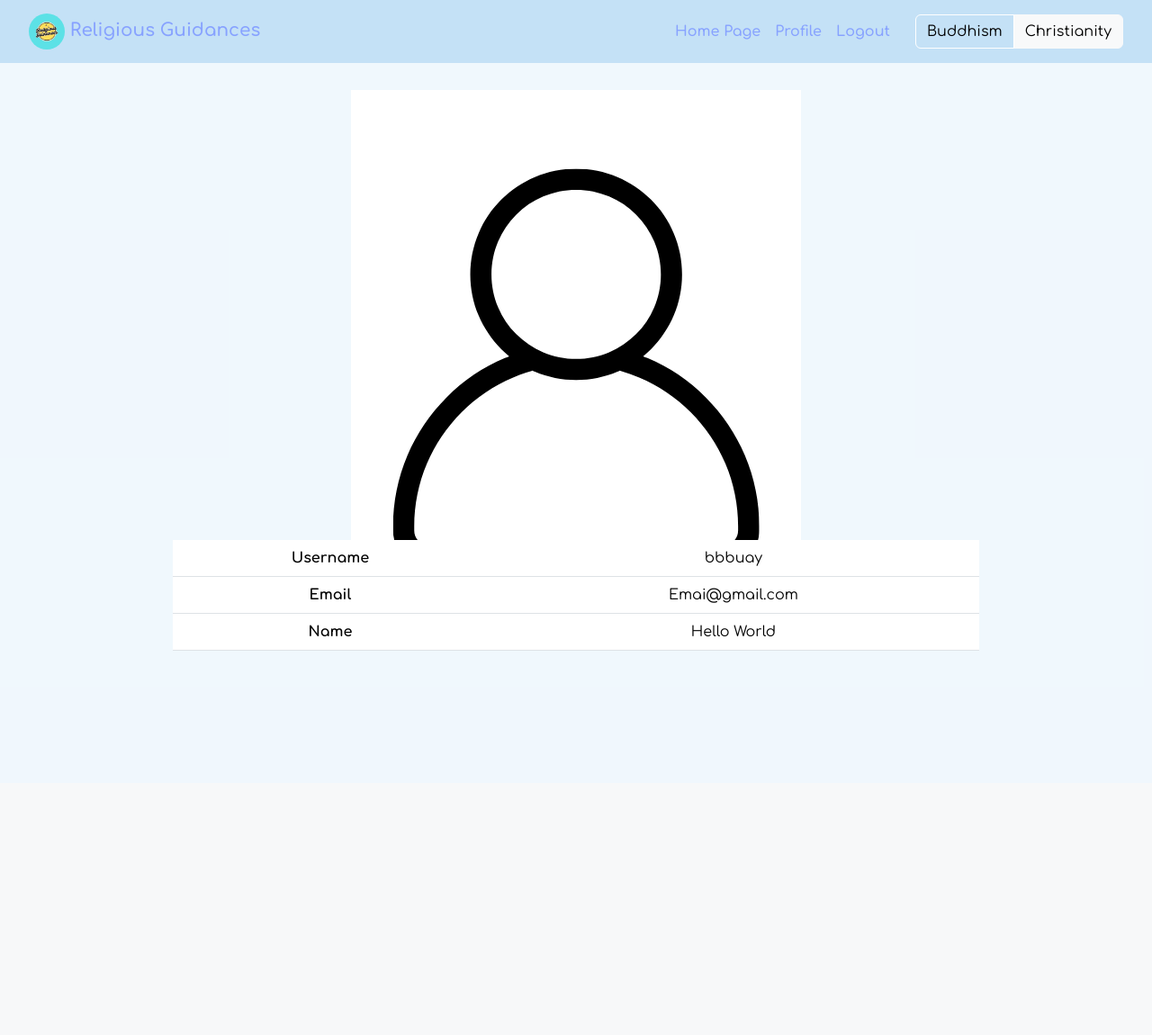
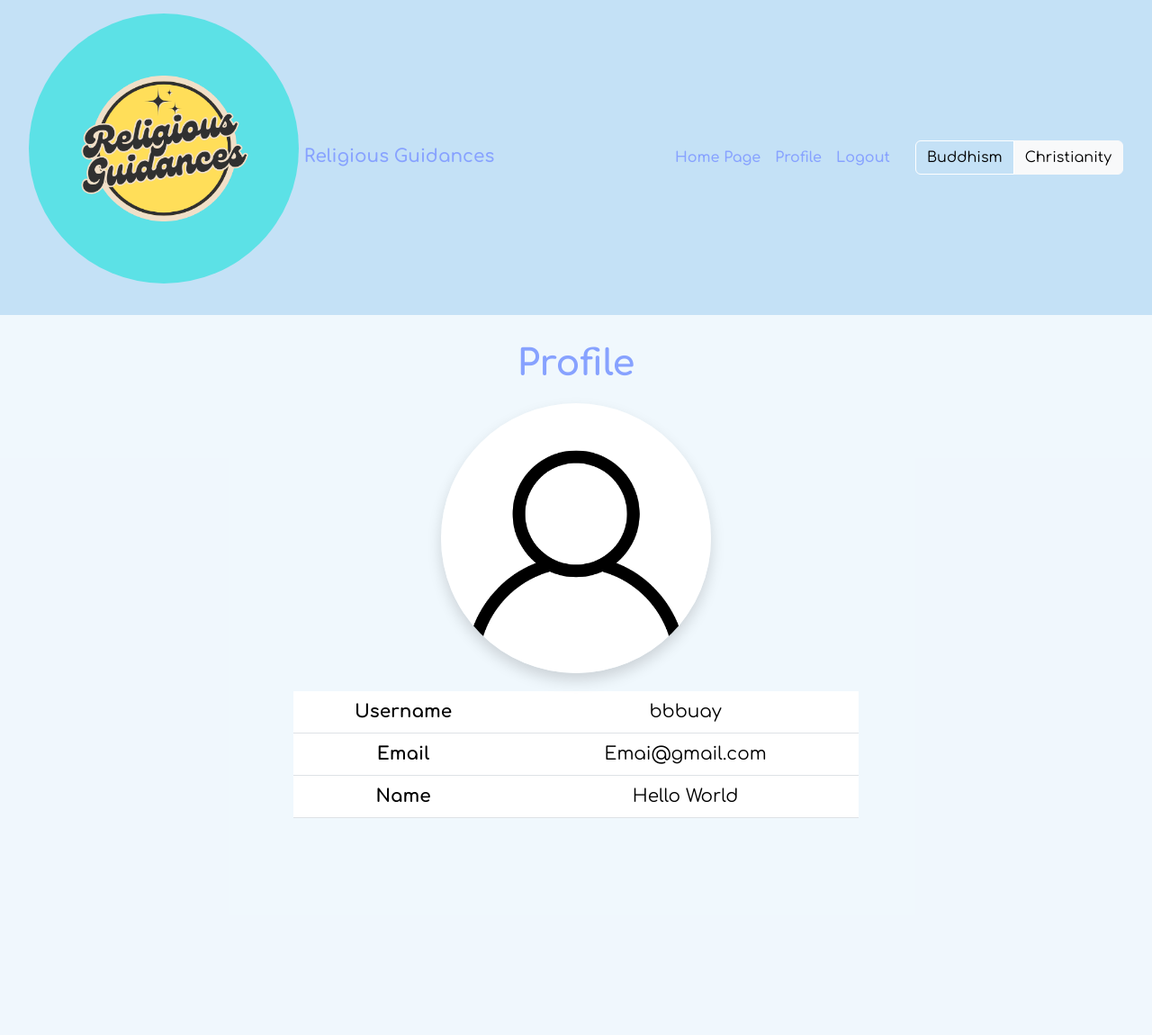
Before and after one commit to bbbuay/cs50x-project, a Django app: page /profile in a window 1280 px wide. Shown: the whole page at 90% size. Before the commit the page ends 723 px from the top, so only its background shows below. Run offline with Django 5.2, Linux system fonts and the light colour scheme.

Commit message:
add styling to profile page

```diff
--- /dev/null
+++ b/religious_guidance/user/static/css/profile.css
@@ -0,0 +1,18 @@
+h1 {
+    font-weight: 700;
+    margin-bottom: 20px;
+}
+
+img {
+    height: 300px;
+    width: 300px;
+    object-fit: cover;
+    object-position: center;
+    margin-bottom: 20px;
+}
+
+.table {
+    width: 70%;
+    margin: auto;
+    font-size: 20px;
+}
--- a/religious_guidance/user/templates/profile.html
+++ b/religious_guidance/user/templates/profile.html
@@ -4,11 +4,13 @@
 {% block title %}Profile{% endblock%}
 
 {% block header %}
+<link rel="stylesheet" href="{% static 'css/profile.css' %}">
 {% endblock %}
 
 {% block main %}
+    <h1>Profile</h1>
     <!-- Display User's Profile -->
-    <img src="{% static 'images/person_icon.png' %}" alt="profile_image">
+    <img src="{% static 'images/person_icon.png' %}" alt="profile_image" class="rounded-circle shadow">
     <table class="table">
         <tbody>
         <tr>
```
